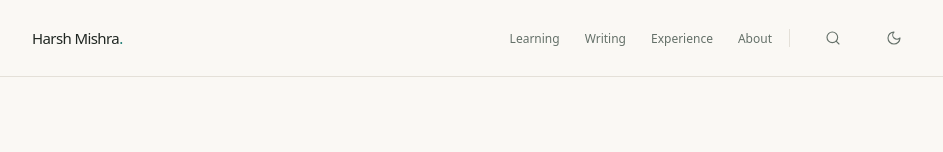
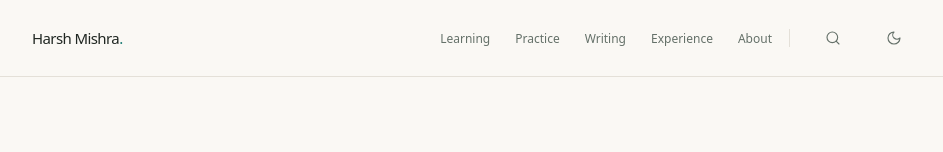
Before and after one commit to milesmoraliis759/portfolio, a Next.js app: page / in a window 1280 px wide. Shown: the top 152 px of the page, without its empty margins (168-1111 px from the left). Built offline with nearby package versions, Linux system fonts and the light colour scheme; no server answers.

Commit message:
Add Practice to main navigation

```diff
--- a/src/components/site-header.tsx
+++ b/src/components/site-header.tsx
@@ -4,6 +4,7 @@ import { ThemeToggle } from "@/components/theme-toggle";
 
 const links = [
   { href: "/learning", label: "Learning" },
+  { href: "/practice", label: "Practice" },
   { href: "/articles", label: "Writing" },
   { href: "/experience", label: "Experience" },
   { href: "/about", label: "About" },
```
